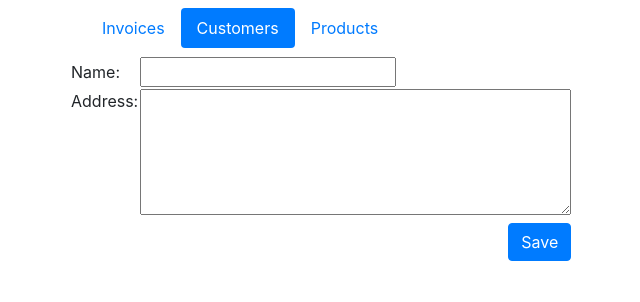
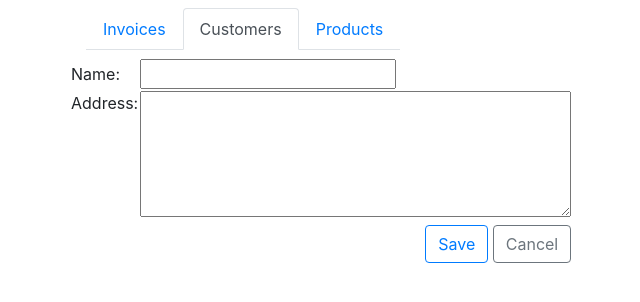
Before and after one commit to riihikallio/tsoha-laskutus, a Flask app: page /customers/new/ in a window 1280 px wide. Shown: the top 302 px of the page, without its empty margins (15-655 px from the left). Run offline with Flask 2, Linux system fonts and the light colour scheme; some libraries are stand-ins or nearby versions.

Commit message:
Tweak UI

```diff
--- a/application/templates/customer/edit.html
+++ b/application/templates/customer/edit.html
@@ -2,7 +2,7 @@
 
 {% block body %}
 <script>
-  var tab="cust"
+  var tab = "cust"
 </script>
 {% if customer.number != 0 %}
 <form method="POST" action="{{ url_for('customer_save', number=customer.number) }}">
@@ -23,13 +23,15 @@
       <tr>
         <td>
           {% if customer.number != 0 %}
-        <a class="btn btn-danger" role="button" href="{{ url_for('customer_delete', number=customer.number) }}">
-          DELETE
+          <a class="btn btn-outline-danger" role="button"
+            href="{{ url_for('customer_delete', number=customer.number) }}">
+            Delete
           </a>
           {% endif %}
         </td>
         <td align="right">
-          <input class="btn btn-primary" type="submit" value="Save" />
+          <input class="btn btn-outline-primary" type="submit" value="Save" />
+          <input class="btn btn-outline-secondary" type="button" value="Cancel" onClick="window.history.back()" />
         </td>
       </tr>
     </table>
--- a/application/templates/customer/list.html
+++ b/application/templates/customer/list.html
@@ -13,7 +13,7 @@
 </li>
 {% endfor %}
 </ul>
-<a class="btn btn-primary" role="button" href="{{ url_for('customer_form') }}">
+<a class="btn btn-outline-primary" role="button" href="{{ url_for('customer_form') }}">
   Add
 </a>
 {% endblock %}
--- a/application/templates/layout.html
+++ b/application/templates/layout.html
@@ -12,7 +12,7 @@
 <body>
   <div class="container">
     <nav class="navbar navbar-default">
-      <ul class="nav nav-pills">
+      <ul class="nav nav-tabs">
         <li class="nav-item">
           <a id="inv" class="nav-link active" href="/invoices/">Invoices</a>
         </li>
@@ -24,12 +24,14 @@
         </li>
       </ul>
     </nav>
+
     {% block body %}
     <p>
       Content.
     </p>
     {% endblock %}
   </div>
+
   <script src="https://code.jquery.com/jquery-3.4.1.slim.min.js"
     integrity="sha384-J6qa4849blE2+poT4WnyKhv5vZF5SrPo0iEjwBvKU7imGFAV0wwj1yYfoRSJoZ+n"
     crossorigin="anonymous"></script>
```
Lines whose indentation alone changed are shown as unchanged.
